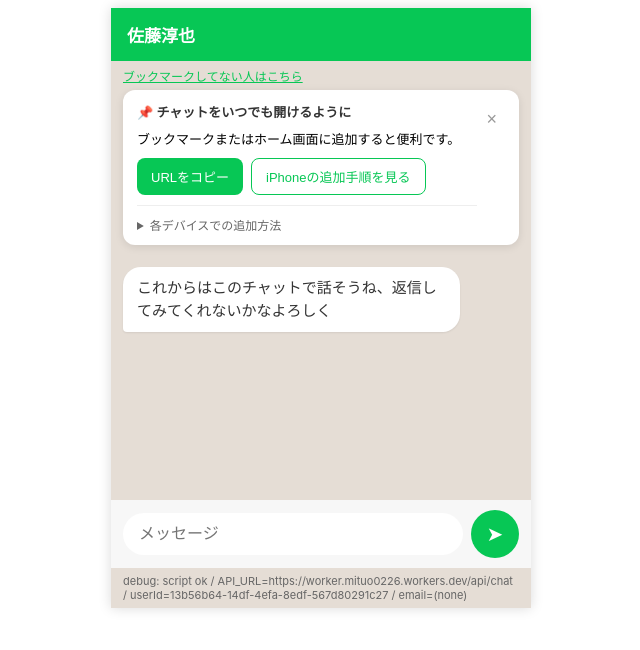
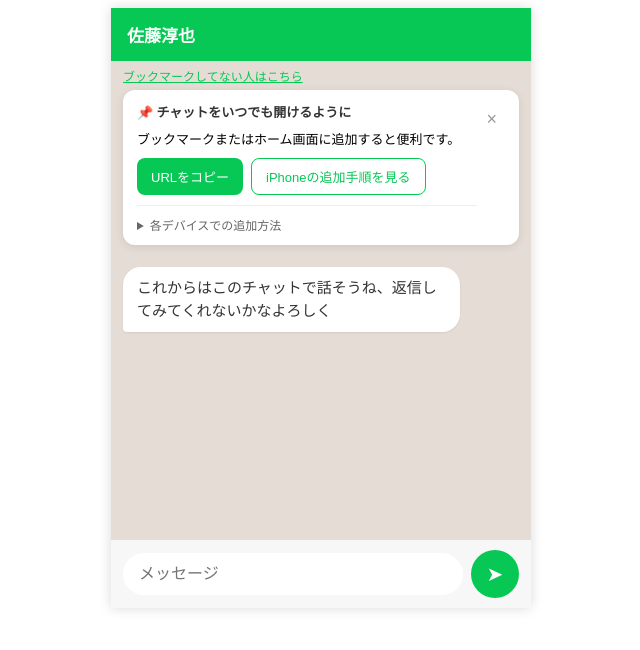
Before and after one commit to mituo0226/my-worker, a website: page public/embed.html in a window 1280 px wide. Shown: the whole page, without its empty margins (319-959 px from the left). Drawn offline with Linux system fonts and the light colour scheme; no server answers.

Commit message:
コード修正

```diff
--- a/public/embed.html
+++ b/public/embed.html
@@ -6,6 +6,15 @@
   <title>チャット埋め込み用（body以下をコピー）</title>
 </head>
 <body>
+<!--
+  外部サイトに貼り付ける用（このコメントブロックは貼り付け先で削除してOK）
+  置換タグ（配信時にユーザーごとに置き換える）:
+  [[UID]]     … ログインID（ユーザー識別子）
+  [[UNAME]]   … 表示名（ニックネーム）
+  [[UADDRESS]]… メールアドレス（通知送信先）
+  [[UPASS]]   … パスワード（通知メールに表示・ログイン用。未設定ならURLに ?upass=xxx を付与しても可）
+  ※置換しない場合はそのまま [[UID]] 等の文字列が残り、ID/メール/パスワードは使われません。
+-->
 <!-- ========== ここから下を外部サイトのフリーページに貼り付ける ========== -->
 
 <style>
@@ -164,7 +173,7 @@
         <input id="msg" class="ai-chat-input" type="text" placeholder="メッセージ" enterkeyhint="send" />
         <button id="send" class="ai-chat-send" aria-label="送信">➤</button>
       </div>
-      <div id="dbg" class="ai-chat-dbg"></div>
+      <div id="dbg" class="ai-chat-dbg" aria-hidden="true"></div>
     </div>
   `;
 
@@ -382,13 +391,17 @@
     });
   }
 
-  dbgEl.textContent =
-    "debug: script ok / API_URL=" + API_URL +
-    " / userId=" + userId +
-    (nickname ? " / nickname=" + nickname : "") +
-    (email ? " / email=" + (email.length > 20 ? email.slice(0, 17) + "..." : email) : " / email=(none)") +
-    (hasExternalUid ? " / ログインID=" + externalUid : "") +
-    (hasExternalUpass ? " / パスワード=" + externalUpass : "");
+  // 外部サイト貼り付け時は認証情報を表示しない（同一オリジンかつ ?debug=1 のときのみ簡易表示）
+  var showDebug = false;
+  try {
+    var urlParams = new URLSearchParams(window.location.search);
+    showDebug = (new URL(API_URL)).origin === window.location.origin && urlParams.get("debug") === "1";
+  } catch (e) {}
+  if (showDebug) {
+    dbgEl.textContent = "debug: script ok / API=" + API_URL + " / userId=" + (userId ? userId.slice(0, 6) + "…" : "(none)");
+  } else {
+    dbgEl.style.display = "none";
+  }
 
 })();
 </script>
```
